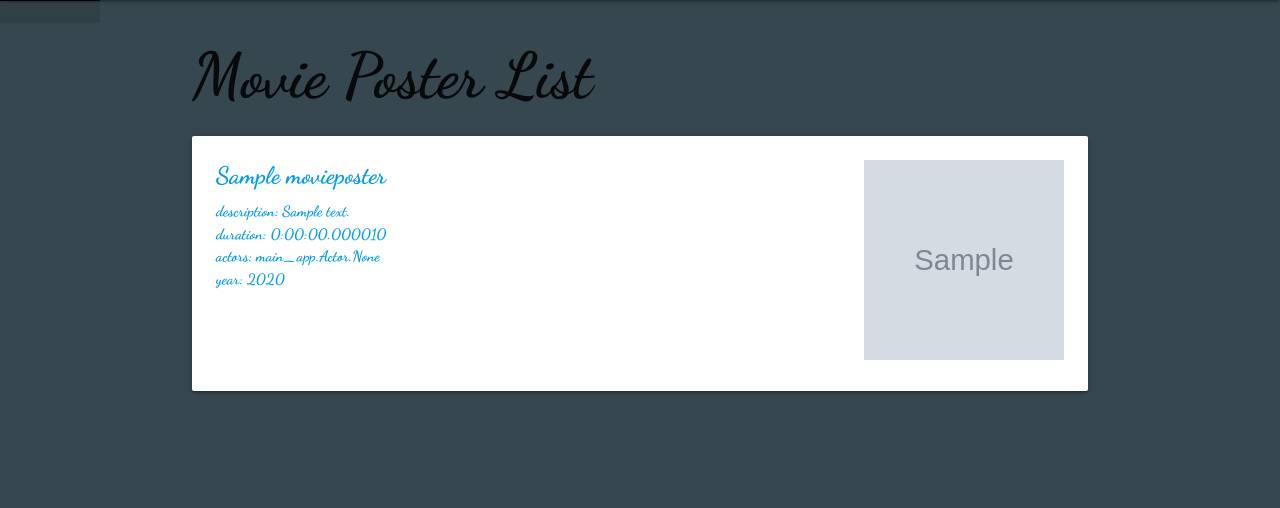
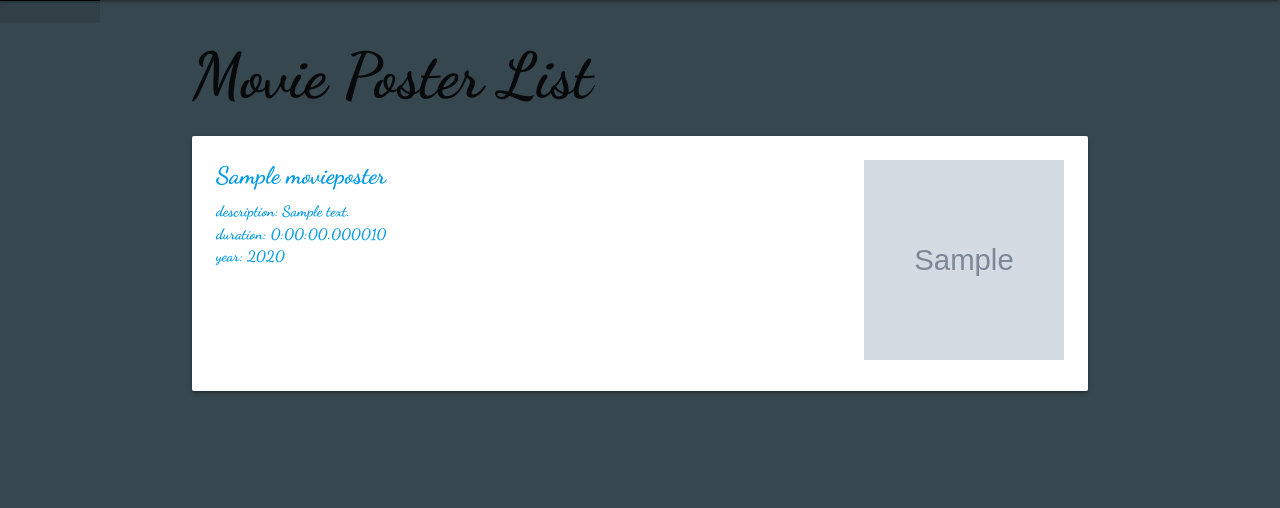
Before and after one commit to Bashayer-Alsalami/movie-poster, a Django app: page /movieposter/ in a window 1280 px wide. Shown: the part 64-572 px from the top of the page. Run offline with Django 4.2, Linux system fonts and the light colour scheme; a user stored in the database is signed in; tables that the repository leaves empty hold one stand-in row (values such as "Sample post"); grey boxes marked "Sample" are stand-in pictures.

Commit message:
last modification

```diff
--- a/main_app/templates/movieposter/detail.html
+++ b/main_app/templates/movieposter/detail.html
@@ -13,7 +13,7 @@
 
     <p>description: {{ movie.description }}</p>
     <p>duration: {{ movie.duration }}</p>
-    <p>actors: {{ movie.actors }}</p>
+
 
     {% if movie.year > 1700 %}
     <p>year: {{ movie.year }}</p>
--- a/main_app/templates/movieposter/index.html
+++ b/main_app/templates/movieposter/index.html
@@ -16,7 +16,6 @@
     <!-- <p>year: {{ movie.year }}</p> -->
     <p>description: {{ movie.description }}</p>
     <p>duration: {{ movie.duration }}</p>
-    <p>actors: {{ movie.actors }}</p>
 
     {% if movie.year > 1700 %}
     <p>year: {{ movie.year }}</p>
```
